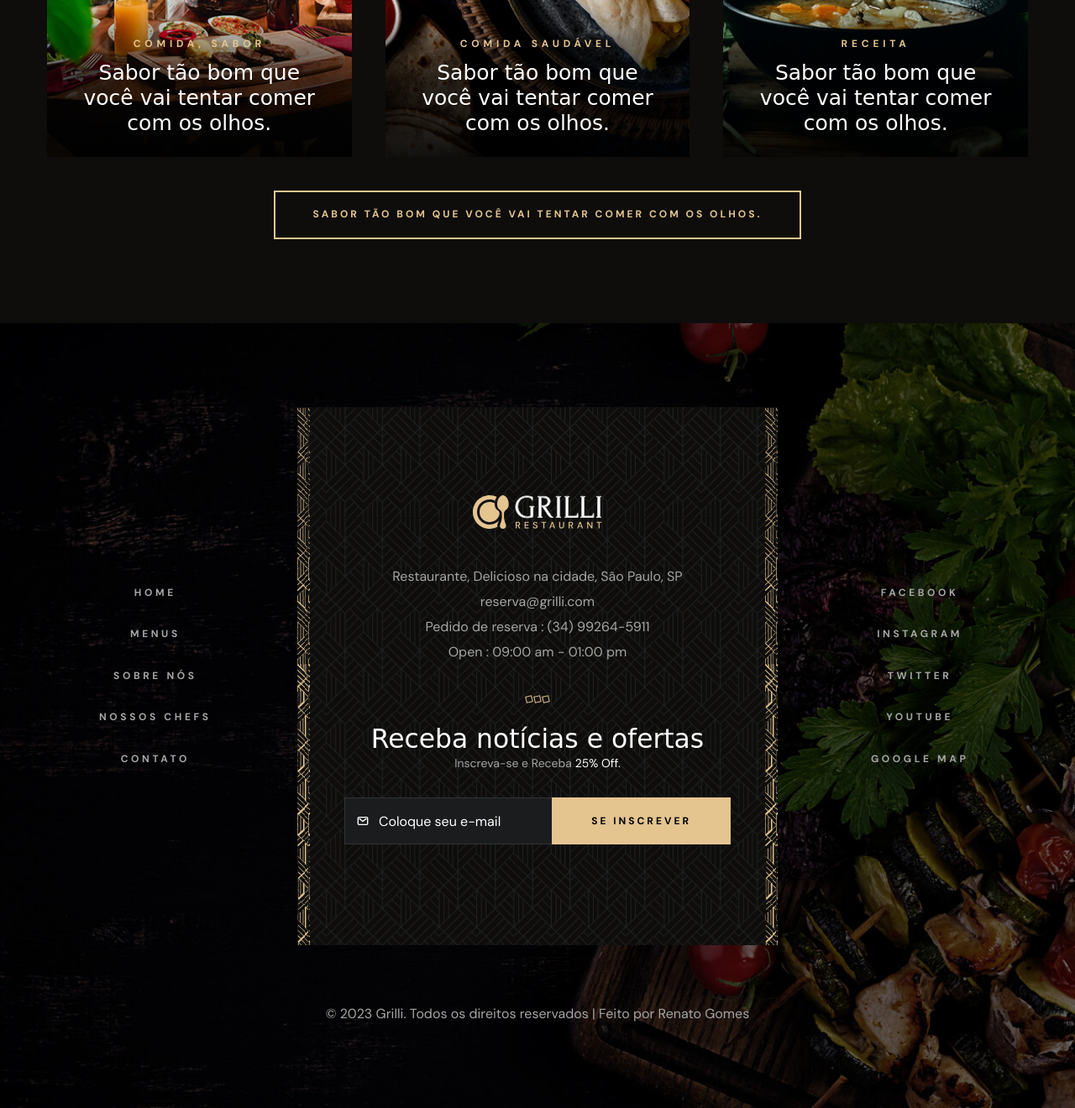
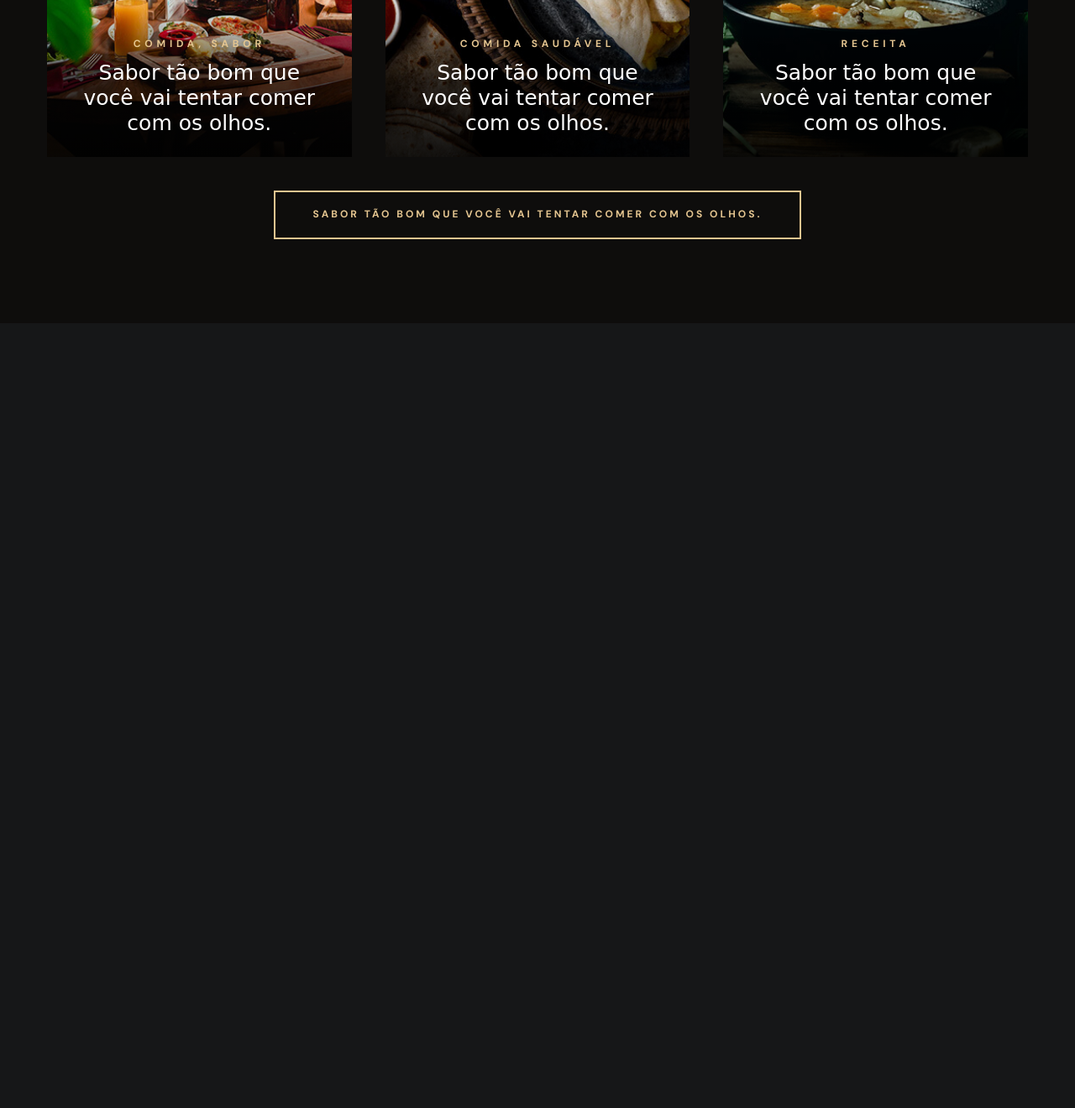
Before and after one commit to renatogomesedeus/Site-para-restaurantes-em-html-css-e-javascript, a plain HTML site: page index.html in a window 1280 px wide. Shown: the part 7337-8657 px from the top of the page at 84% size. After the commit the page ends 7722 px from the top, so only its background shows below. Drawn offline with nearby package versions, Linux system fonts and the light colour scheme; a web font is replaced by a local one.

Commit message:
atualizando site

```diff
--- a/index.html
+++ b/index.html
@@ -1,5 +1,5 @@
 <!DOCTYPE html>
-<html lang="en">
+<html lang="pt-br">
 
 <head>
   <meta charset="UTF-8">
@@ -999,7 +999,7 @@
                   <img src="./assets/images/event-1.jpg" width="350" height="450" loading="lazy"
                     alt="Flavour so good you’ll try to eat with your eyes." class="img-cover">
 
-                  <time class="publish-date label-2" datetime="2022-09-15">15/09/2022</time>
+                  <time class="publish-date label-2" datetime="2022-09-15">12/03/2023</time>
                 </div>
 
                 <div class="card-content">
@@ -1020,7 +1020,7 @@
                   <img src="./assets/images/event-2.jpg" width="350" height="450" loading="lazy"
                     alt="Flavour so good you’ll try to eat with your eyes." class="img-cover">
 
-                  <time class="publish-date label-2" datetime="2022-09-08">08/09/2022</time>
+                  <time class="publish-date label-2" datetime="2022-09-08">12/03/2023</time>
                 </div>
 
                 <div class="card-content">
@@ -1041,7 +1041,7 @@
                   <img src="./assets/images/event-3.jpg" width="350" height="450" loading="lazy"
                     alt="Flavour so good you’ll try to eat with your eyes." class="img-cover">
 
-                  <time class="publish-date label-2" datetime="2022-09-03">03/09/2022</time>
+                  <time class="publish-date label-2" datetime="2022-09-03">12/03/2023</time>
                 </div>
 
                 <div class="card-content">
@@ -1070,143 +1070,6 @@
   </main>
 
 
-
-
-
-  <!--
-    - #FOOTER
-  -->
-
-  <footer class="footer section has-bg-image text-center"
-    style="background-image: url('./assets/images/footer-bg.jpg')">
-    <div class="container">
-
-      <div class="footer-top grid-list">
-
-        <div class="footer-brand has-before has-after">
-
-          <a href="#" class="logo">
-            <img src="./assets/images/logo.svg" width="160" height="50" loading="lazy" alt="grilli home">
-          </a>
-
-          <address class="body-4">
-            Restaurante, Delicioso na cidade, São Paulo, SP
-          </address>
-
-          <a href="mailto:booking@grilli.com" class="body-4 contact-link">reserva@grilli.com</a>
-
-          <a href="tel:+88123123456" class="body-4 contact-link">Pedido de reserva : (34) 99264-5911</a>
-
-          <p class="body-4">
-            Open : 09:00 am - 01:00 pm
-          </p>
-
-          <div class="wrapper">
-            <div class="separator"></div>
-            <div class="separator"></div>
-            <div class="separator"></div>
-          </div>
-
-          <p class="title-1">Receba notícias e ofertas</p>
-
-          <p class="label-1">
-            Inscreva-se e Receba <span class="span">25% Off.</span>
-          </p>
-
-          <form action="" class="input-wrapper">
-            <div class="icon-wrapper">
-              <ion-icon name="mail-outline" aria-hidden="true"></ion-icon>
-
-              <input type="email" name="email_address" placeholder="Coloque seu e-mail" autocomplete="off" class="input-field">
-            </div>
-
-            <button type="submit" class="btn btn-secondary">
-              <span class="text text-1">Se inscrever</span>
-
-              <span class="text text-2" aria-hidden="true">Se inscrever</span>
-            </button>
-          </form>
-
-        </div>
-
-        <ul class="footer-list">
-
-          <li>
-            <a href="#" class="label-2 footer-link hover-underline">Home</a>
-          </li>
-
-          <li>
-            <a href="#" class="label-2 footer-link hover-underline">Menus</a>
-          </li>
-
-          <li>
-            <a href="#" class="label-2 footer-link hover-underline">Sobre nós</a>
-          </li>
-
-          <li>
-            <a href="#" class="label-2 footer-link hover-underline">Nossos Chefs</a>
-          </li>
-
-          <li>
-            <a href="#" class="label-2 footer-link hover-underline">Contato</a>
-          </li>
-
-        </ul>
-
-        <ul class="footer-list">
-
-          <li>
-            <a href="#" class="label-2 footer-link hover-underline">Facebook</a>
-          </li>
-
-          <li>
-            <a href="#" class="label-2 footer-link hover-underline">Instagram</a>
-          </li>
-
-          <li>
-            <a href="#" class="label-2 footer-link hover-underline">Twitter</a>
-          </li>
-
-          <li>
-            <a href="#" class="label-2 footer-link hover-underline">Youtube</a>
-          </li>
-
-          <li>
-            <a href="#" class="label-2 footer-link hover-underline">Google Map</a>
-          </li>
-
-        </ul>
-
-      </div>
-
-      <div class="footer-bottom">
-
-        <p class="copyright">
-          &copy; 2023 Grilli. Todos os direitos reservados | Feito por Renato Gomes
-
-        </p>
-
-      </div>
-
-    </div>
-  </footer>
-
-
-
-
-
-  <!--
-    - #BACK TO TOP
-  -->
-
-  <a href="#top" class="back-top-btn active" aria-label="back to top" data-back-top-btn>
-    <ion-icon name="chevron-up" aria-hidden="true"></ion-icon>
-  </a>
-
-
-
-
-
   <!--
     - custom js link
   -->
```
